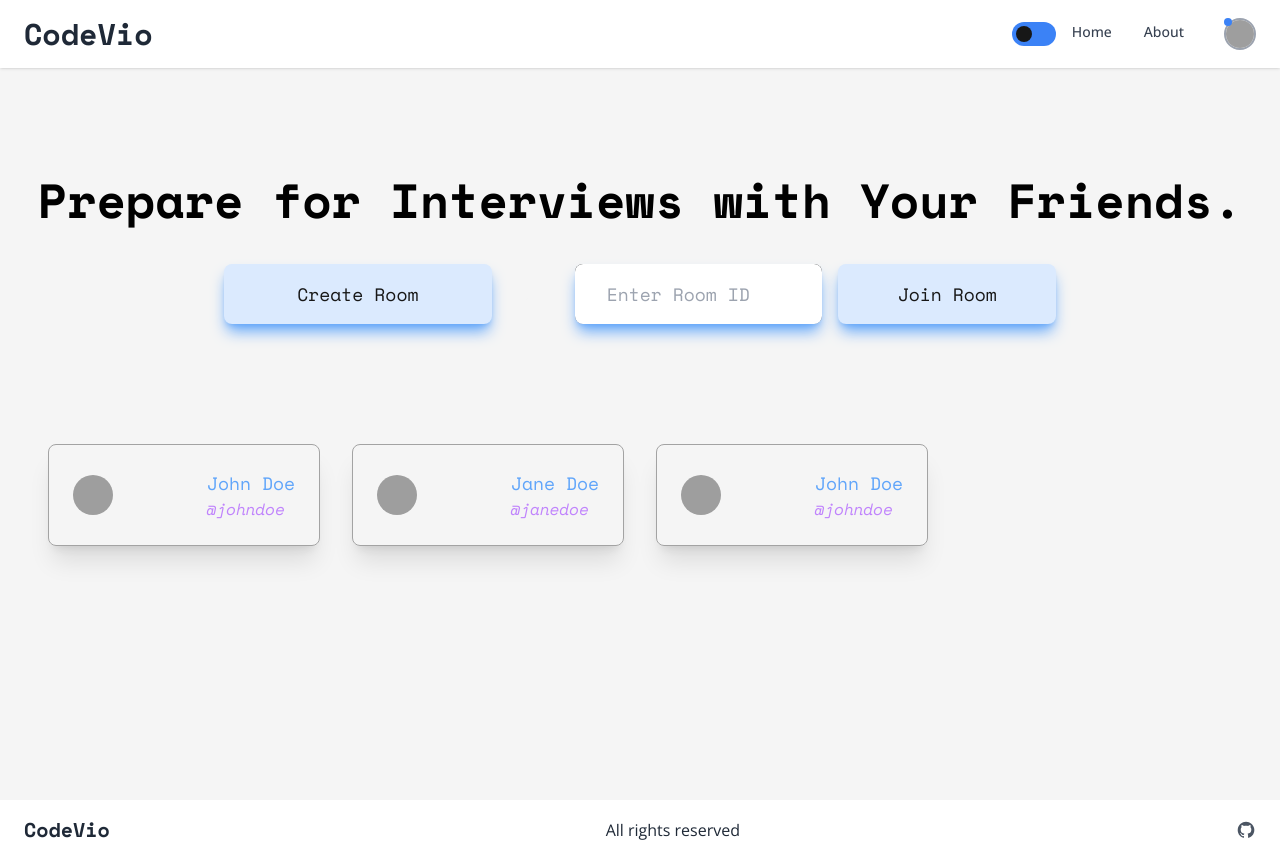
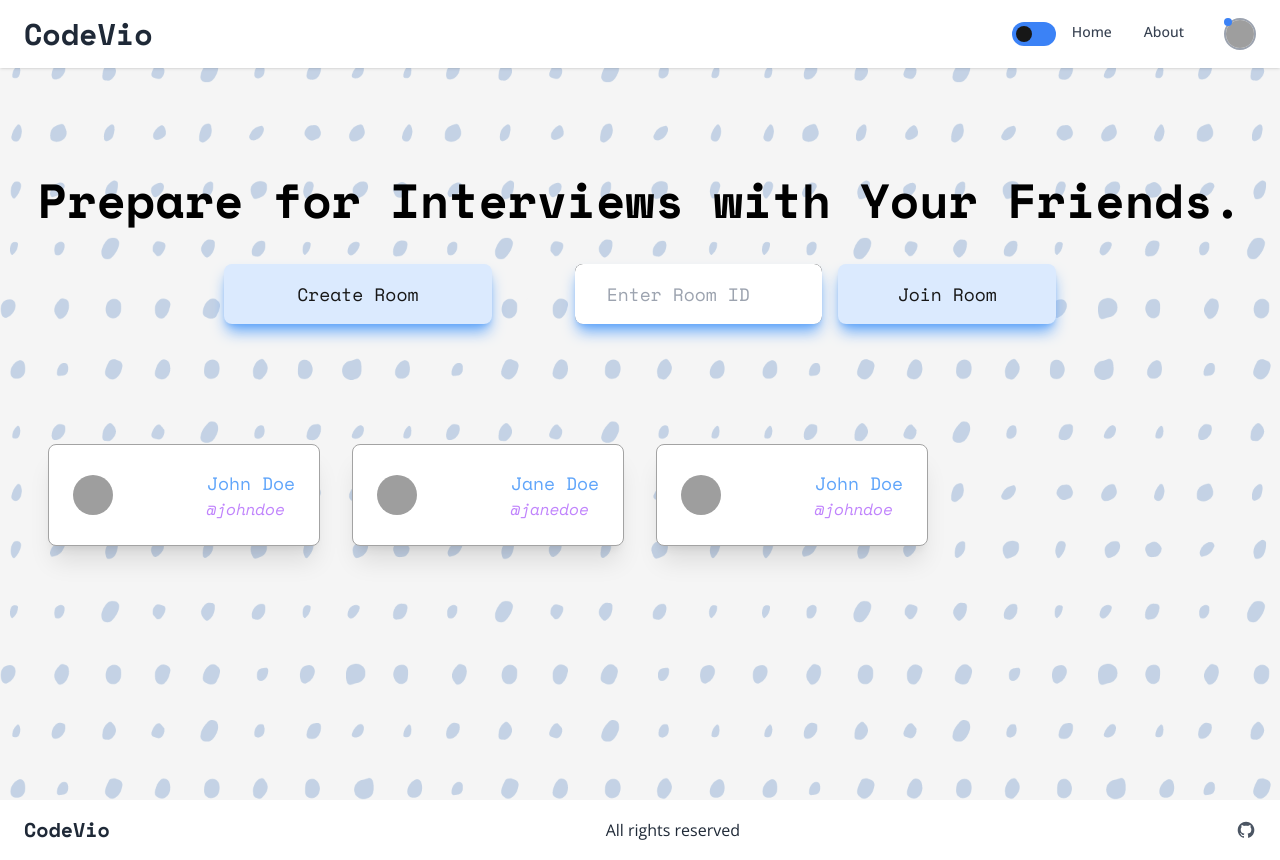
Before and after one commit to pawankm21/codevio, a Next.js app: page / in a window 1280 px wide. Built offline with nearby package versions, Linux system fonts and the light colour scheme; no server answers; grey boxes are pictures that could not be loaded.

Commit message:
chore: add background

```diff
--- a/components/card/index.jsx
+++ b/components/card/index.jsx
@@ -1,7 +1,7 @@
 export default function Card({ name, username, photo }) {
     return (
       <div
-        className={`rounded-lg dark:bg-gray-900 border font-mono border-neutral-400  shadow-xl p-6 w-full`}
+        className={`rounded-lg bg-white dark:bg-gray-900 border font-mono border-neutral-400  shadow-xl p-6 w-full`}
       >
         <div className="md:flex justify-between">
           <div className="flex">
--- a/components/navbar/index.jsx
+++ b/components/navbar/index.jsx
@@ -6,7 +6,7 @@ export default function Navbar() {
   const [isOpen, setIsOpen] = useState(false);
   const { dark, setDark } = useContext(ThemeContext);
   return (
-    <nav className="bg-white shadow dark:bg-gray-800 fixed z-10 w-full top-0 ">
+    <nav className="bg-white shadow dark:bg-gray-800 fixed z-50 w-full top-0 ">
       <div className="container px-6 py-4 mx-auto md:flex md:justify-between md:items-center transition-all transform duration-150">
         <div className="flex items-center justify-between">
           <div>
--- a/pages/index.js
+++ b/pages/index.js
@@ -61,7 +61,19 @@ export default function Home() {
 
   return (
     <div className="w-full min-h-[100vh] dark:bg-neutral-900 overflow-y-auto">
-      <div className="w-full p-4 pt-24 text-center mx-auto">
+      <Image
+        src="/background.png"
+        width={1980}
+        height={1080}
+        alt="Photo by  Augustyns"
+        layout="fill"
+        style={{
+          zIndex: 2,
+          opacity: "20%",
+          mixBlendMode: "multiply",
+        }}
+      />
+      <div className="w-full p-4 pt-24 text-center mx-auto relative z-10">
         <h1 className="text-5xl font-bold dark:text-white mt-20 font-mono">
           Prepare for Interviews with Your Friends.
         </h1>
@@ -94,7 +106,7 @@ export default function Home() {
       </div>
       <section
         id="cards"
-        className="mt-16 px-12 grid grid-cols-2 gap-8 md:grid-cols-4 pb-10"
+        className="mt-16 px-12 grid grid-cols-2 gap-8 md:grid-cols-4 pb-10 relative z-10"
       >
         {CARDS.map((card) => (
           <Card key={card.id} {...card} />
```
Also changed, not shown: public/background.png (added).
